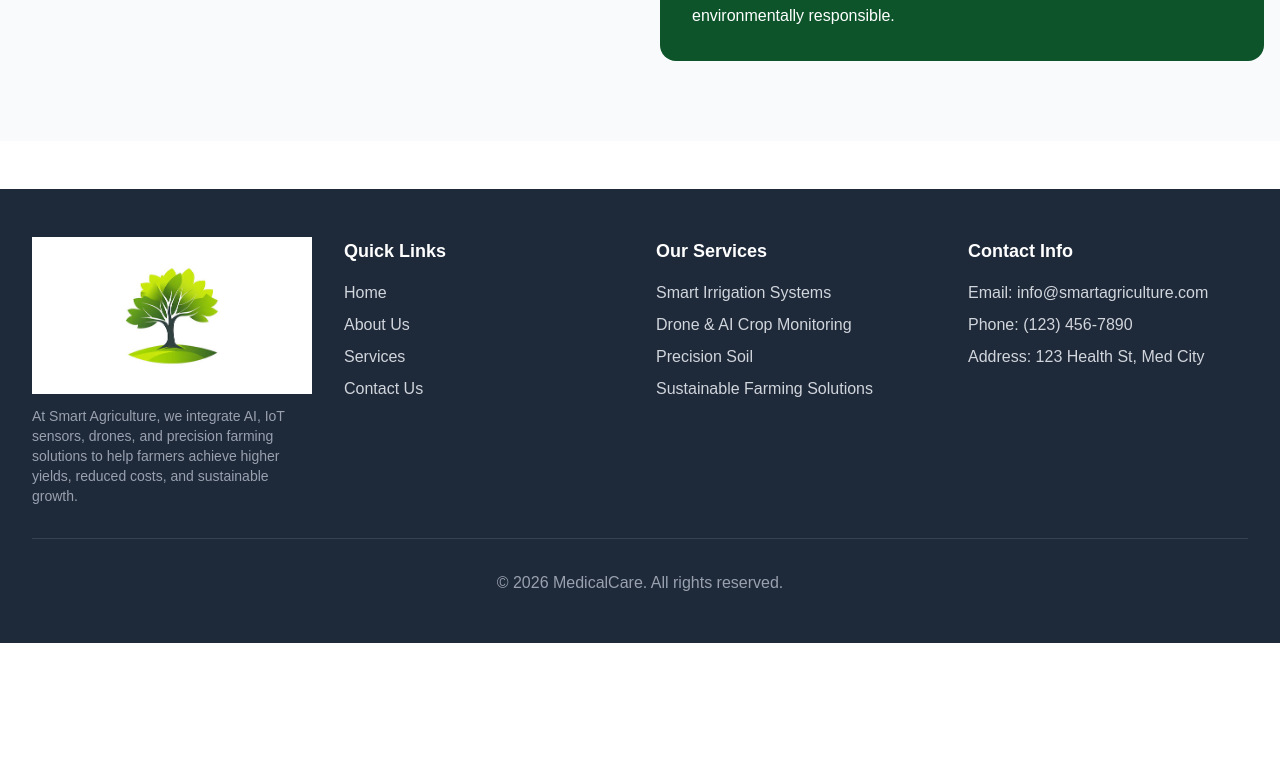
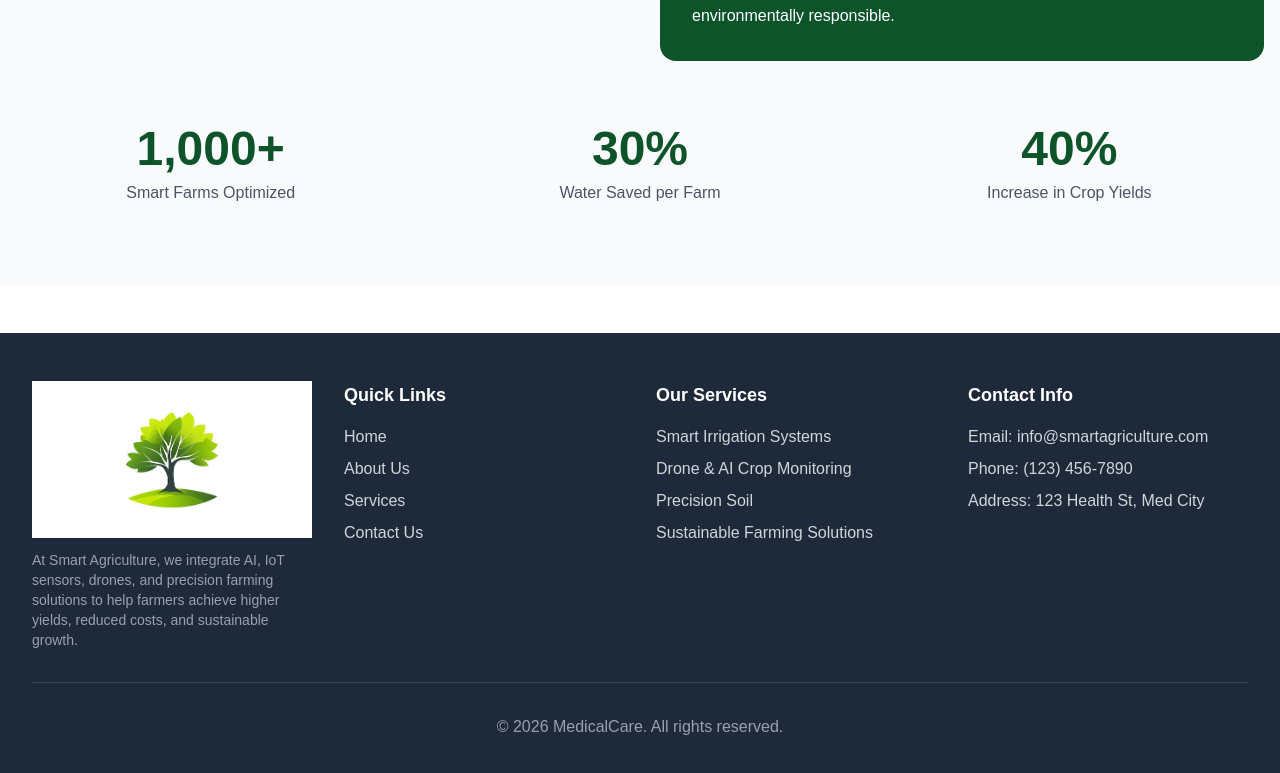
Before and after one commit to sohaibislam45/smart-agriculture-web-platform, a Next.js app: page / in a window 1280 px wide. Shown: the part 871-1644 px from the top of the page. Before the commit the page ends 1514 px from the top, so only its background shows below. Built offline with nearby package versions, Linux system fonts and the light colour scheme.

Commit message:
add statistics

```diff
--- a/src/app/page.js
+++ b/src/app/page.js
@@ -68,8 +68,34 @@ export default function Home() {
           </div>
         </div>
 
+      {/* Statistics */}
+        <div className="grid grid-cols-1 sm:grid-cols-3 gap-10 text-center mt-16">
+          <div>
+            <h2 className="text-4xl md:text-5xl font-bold text-green-900">
+              1,000+
+            </h2>
+            <p className="mt-2 text-gray-600">Smart Farms Optimized</p>
+          </div>
+
+          <div>
+            <h2 className="text-4xl md:text-5xl font-bold text-green-900">
+              30%
+            </h2>
+            <p className="mt-2 text-gray-600">Water Saved per Farm</p>
+          </div>
+
+          <div>
+            <h2 className="text-4xl md:text-5xl font-bold text-green-900">
+              40%
+            </h2>
+            <p className="mt-2 text-gray-600">Increase in Crop Yields</p>
+          </div>
+        </div>
+
 
       </section>
+
+
 
 
 
```
